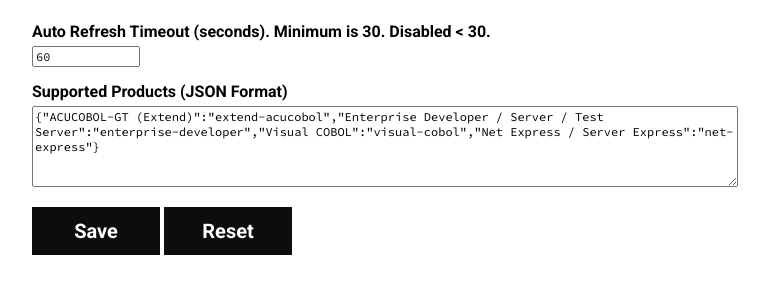
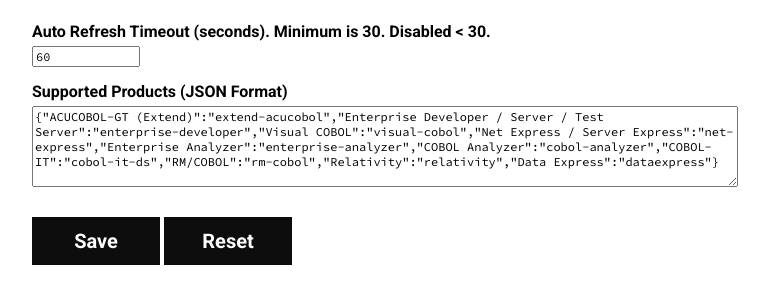
Before and after one commit to UNiXMIT/UNiXSF, a browser extension: page config.html in a window 1280 px wide. Shown: the part 144-448 px from the top of the page, without its empty margins (233-1002 px from the left). Drawn offline with Linux system fonts and the light colour scheme.

Commit message:
Update products and CSS

```diff
--- a/SFExt.js
+++ b/SFExt.js
@@ -62,7 +62,7 @@
         var MFProduct = document.evaluate("//div/*[@class = 'tabContent active oneConsoleTab']//div/slot/records-record-layout-row[1]/slot/records-record-layout-item[2]/div/div/div[2]/span/slot[1]/records-formula-output/slot/formula-output-formula-html/lightning-formatted-rich-text/span/a", document, null, XPathResult.ANY_TYPE, null);
         var whichProduct = MFProduct.iterateNext();
         chrome.storage.sync.get({
-            savedProducts: '{"ACUCOBOL-GT (Extend)":"extend-acucobol","Enterprise Developer / Server / Test Server":"enterprise-developer","Visual COBOL":"visual-cobol","Net Express / Server Express":"net-express"}',
+            savedProducts: '{"ACUCOBOL-GT (Extend)":"extend-acucobol","Enterprise Developer / Server / Test Server":"enterprise-developer","Visual COBOL":"visual-cobol","Net Express / Server Express":"net-express","Enterprise Analyzer":"enterprise-analyzer","COBOL Analyzer":"cobol-analyzer","COBOL-IT":"cobol-it-ds","RM/COBOL":"rm-cobol","Relativity":"relativity","Data Express":"dataexpress"}',
         }, function(items) {
             try {
                 var products = JSON.parse(items.savedProducts);
--- a/config.css
+++ b/config.css
@@ -1 +1 @@
-@import url('https://fonts.googleapis.com/css2?family=Roboto:wght@400;700;900&family=Source+Code+Pro&display=swap');html{scroll-behavior:smooth}body{margin:0;padding:0}#Main{width:750px;margin:75px auto}h1{font-family:'Roboto', sans-serif;font-weight:900;font-size:40px}h1:after{width:75px;border-bottom:4px solid #0570F6;display:block;content:'';margin-top:10px;margin-bottom:30px}label{font-family:'Roboto', sans-serif;font-weight:700;font-size:16px;margin-top:15px;margin-bottom:5px;display:block}input{font-family:'Source Code Pro', monospace;font-size:12px}textarea{display:block;font-family:'Source Code Pro', monospace;font-size:12px}#timeout{width:100px}#products{width:700px}button{font-size:20px;font-family:'Roboto', sans-serif;font-weight:600;line-height:1rem;padding:15px;background:#0d0d0d;color:white;margin:20px auto 0;display:inline;width:8rem;text-align:center;border:1px solid #0d0d0d;transition:color 300ms, background 300ms;text-decoration:none}button:hover{background:white;color:#0d0d0d;cursor:pointer}
+@import url('https://fonts.googleapis.com/css2?family=Roboto:wght@400;700;900&family=Source+Code+Pro&display=swap');body{margin:0;padding:0}#Main{width:750px;margin:75px auto}h1{font-family:'Roboto',sans-serif;font-weight:900;font-size:40px}h1:after{width:75px;border-bottom:4px solid #0570f6;display:block;content:'';margin-top:10px;margin-bottom:30px}label{font-family:'Roboto',sans-serif;font-weight:700;font-size:16px;margin-top:15px;margin-bottom:5px;display:block}input{font-family:'Source Code Pro',monospace;font-size:12px}textarea{display:block;font-family:'Source Code Pro',monospace;font-size:12px}#timeout{width:100px}#products{width:700px}button{font-size:20px;font-family:'Roboto',sans-serif;font-weight:600;line-height:1rem;padding:15px;background:#0d0d0d;color:#fff;margin:20px auto 0;display:inline;width:8rem;text-align:center;border:1px solid #0d0d0d;transition:color .3s,background .3s;text-decoration:none}button:hover{background:#fff;color:#0d0d0d;cursor:pointer}#status{font-family:'Roboto',sans-serif;font-weight:700;font-size:16px;margin:10px 0;color:red}
--- a/config.js
+++ b/config.js
@@ -32,7 +32,7 @@
     // Use default value
     chrome.storage.sync.get({
         savedTimeout: 60,
-        savedProducts: '{"ACUCOBOL-GT (Extend)":"extend-acucobol","Enterprise Developer / Server / Test Server":"enterprise-developer","Visual COBOL":"visual-cobol","Net Express / Server Express":"net-express"}',
+        savedProducts: '{"ACUCOBOL-GT (Extend)":"extend-acucobol","Enterprise Developer / Server / Test Server":"enterprise-developer","Visual COBOL":"visual-cobol","Net Express / Server Express":"net-express","Enterprise Analyzer":"enterprise-analyzer","COBOL Analyzer":"cobol-analyzer","COBOL-IT":"cobol-it-ds","RM/COBOL":"rm-cobol","Relativity":"relativity","Data Express":"dataexpress"}',
     }, function(result) {
       document.getElementById('timeout').value = result.savedTimeout;
       document.getElementById('products').value = result.savedProducts;
```
